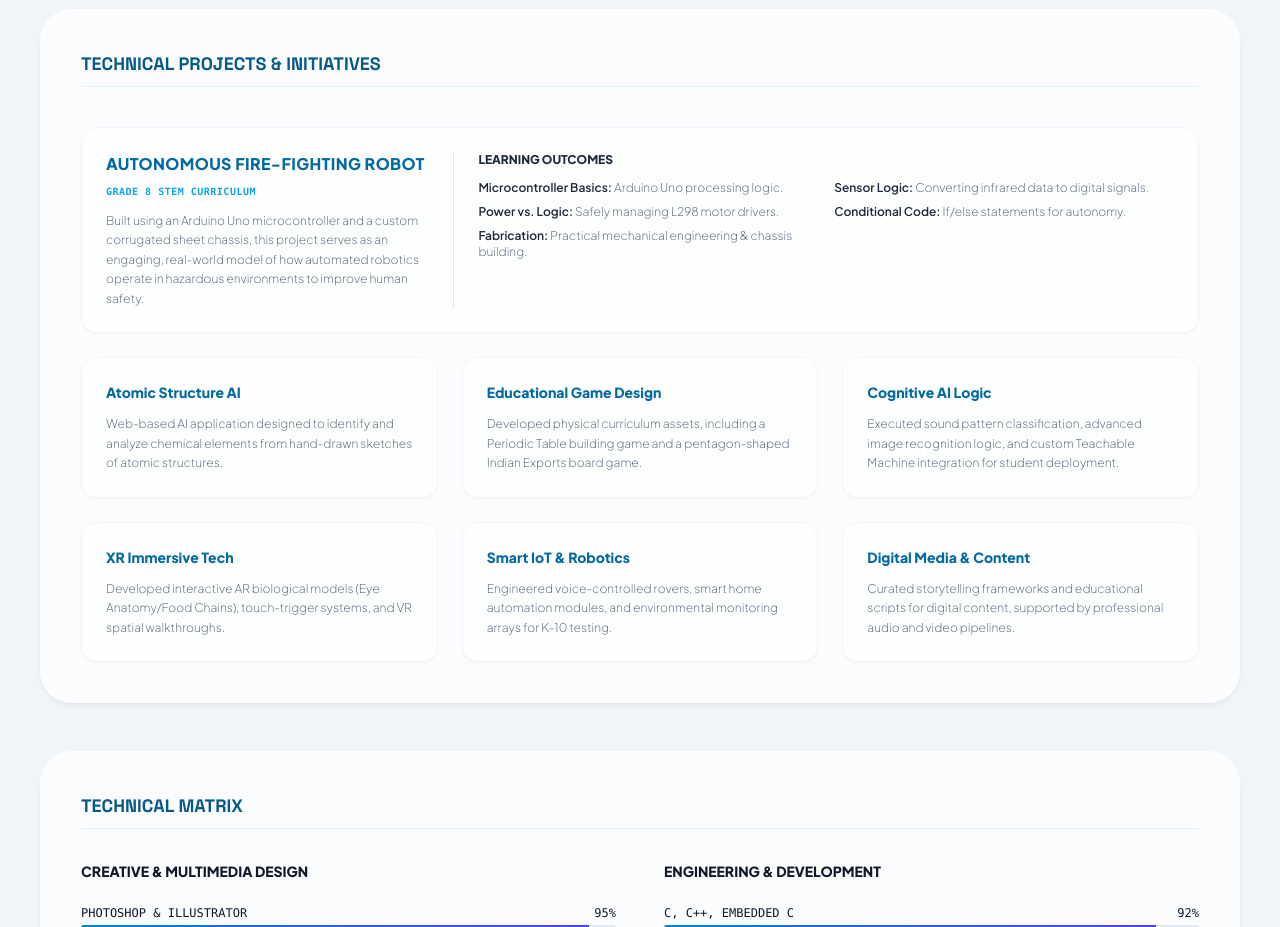
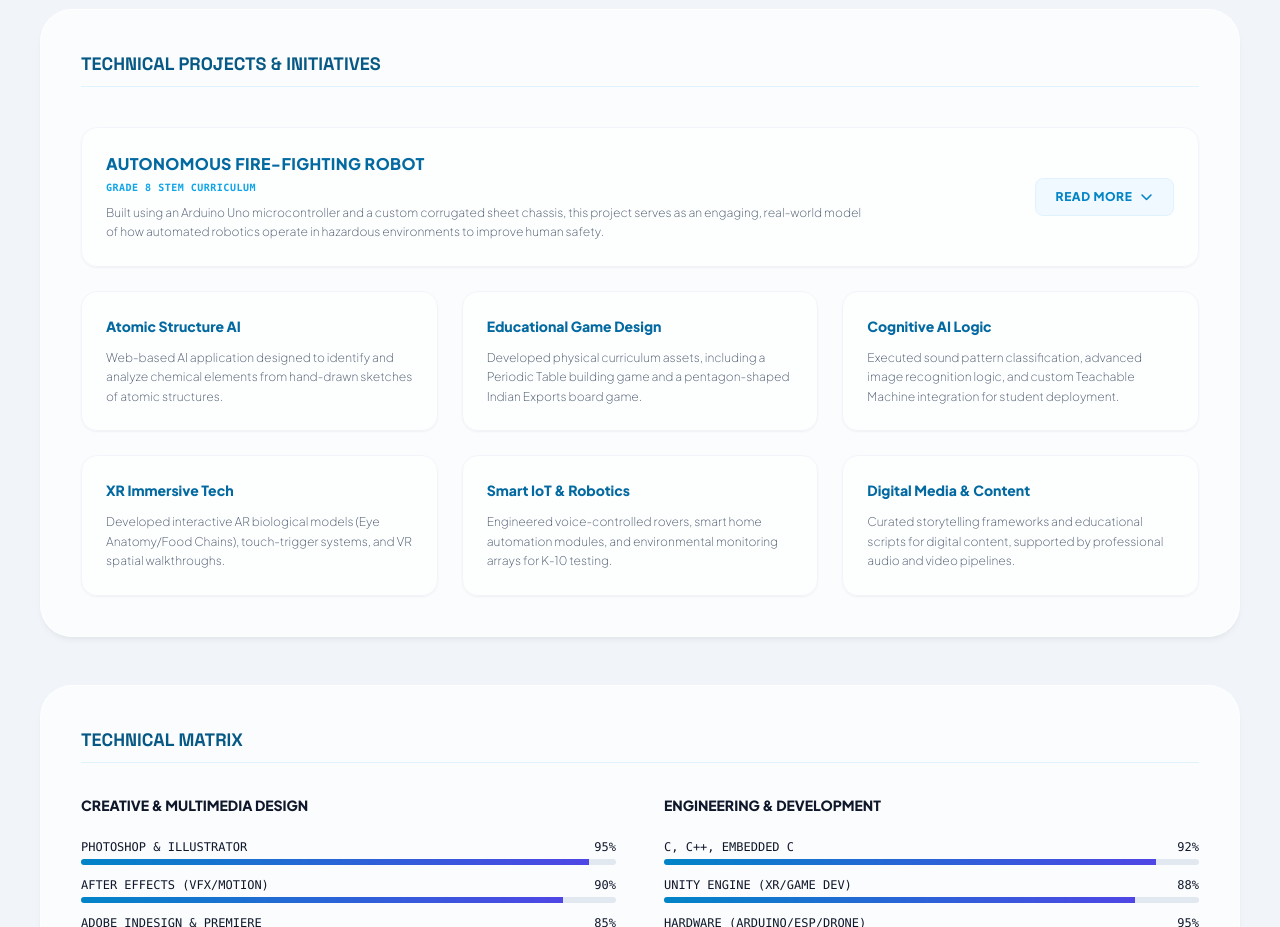
Before and after one commit to venkat1info-sys/Vengadeshperumal-Thangaraj, a plain HTML site: page index.html in a window 1280 px wide. Shown: the part 1380-2307 px from the top of the page. Drawn offline with nearby package versions, Linux system fonts and the light colour scheme.

Commit message:
Update index.html

```diff
--- a/index.html
+++ b/index.html
@@ -27,6 +27,10 @@
         /* Skill Bar Animation */
         .skill-bar { height: 6px; background: #e2e8f0; border-radius: 3px; overflow: hidden; }
         .skill-fill { height: 100%; background: linear-gradient(90deg, #0284c7, #4f46e5); transition: width 1.5s ease-out; }
+
+        /* Smooth Reveal Animation */
+        @keyframes fadeInDown { from { opacity: 0; transform: translateY(-10px); } to { opacity: 1; transform: translateY(0); } }
+        .expand-anim { animation: fadeInDown 0.4s ease-out forwards; }
     </style>
 </head>
 <body class="p-4 md:p-6 lg:p-10">
@@ -108,23 +112,39 @@
             <h2 class="font-display text-lg font-bold uppercase mb-10 text-sky-800 border-b border-sky-100 pb-2">Technical Projects & Initiatives</h2>
             <div class="grid md:grid-cols-2 lg:grid-cols-3 gap-6">
 
-                <div class="p-6 bg-white/50 rounded-2xl border border-slate-100 hover:bg-white transition-colors shadow-sm md:col-span-2 lg:col-span-3 flex flex-col md:flex-row gap-6">
-                    <div class="md:w-1/3 border-b md:border-b-0 md:border-r border-slate-200 pb-4 md:pb-0 md:pr-6">
-                        <h4 class="font-bold text-base mb-2 text-sky-700 uppercase tracking-wide">Autonomous Fire-Fighting Robot</h4>
-                        <p class="font-mono text-[10px] uppercase text-sky-500 font-bold tracking-wider mb-3">Grade 8 STEM Curriculum</p>
-                        <p class="text-xs text-slate-600 leading-relaxed font-light">
+                <div class="p-6 bg-white/50 rounded-2xl border border-slate-100 shadow-sm md:col-span-2 lg:col-span-3 transition-all duration-300">
+                    <div class="flex flex-col md:flex-row justify-between items-start md:items-center gap-4">
+                        <div>
+                            <h4 class="font-bold text-base mb-1 text-sky-700 uppercase tracking-wide">Autonomous Fire-Fighting Robot</h4>
+                            <p class="font-mono text-[10px] uppercase text-sky-500 font-bold tracking-wider mb-2">Grade 8 STEM Curriculum</p>
+                            <p class="text-xs text-slate-600 leading-relaxed font-light max-w-3xl">
                                 Built using an Arduino Uno microcontroller and a custom corrugated sheet chassis, this project serves as an engaging, real-world model of how automated robotics operate in hazardous environments to improve human safety.
                             </p>
                         </div>
-                    <div class="md:w-2/3">
+                        <button onclick="toggleDetails()" id="readMoreBtn" class="shrink-0 bg-sky-50 text-sky-600 hover:bg-sky-600 hover:text-white px-5 py-2.5 rounded-lg text-xs font-bold uppercase tracking-wider transition-colors flex items-center gap-2 border border-sky-100">
+                            Read More <i id="btnIcon" class="fa-solid fa-chevron-down"></i>
+                        </button>
+                    </div>
+
+                    <div id="projectDetails" class="hidden mt-6 pt-6 border-t border-slate-200">
+                        <div class="grid grid-cols-1 md:grid-cols-2 gap-8 expand-anim">
+                            <div>
+                                <h4 class="font-bold text-xs uppercase text-slate-800 mb-3">Project Overview</h4>
+                                <p class="text-xs text-slate-600 leading-relaxed font-light">
+                                    Developed specifically for Grade 8 students, the Autonomous Fire-Fighting Robot is a hands-on introduction to smart, self-guided vehicles. Built using an Arduino Uno microcontroller and a custom corrugated sheet chassis, this project challenges students to integrate sensors, motor control, and logic-based programming.
+                                </p>
+                            </div>
+                            <div>
                                 <h4 class="font-bold text-xs uppercase text-slate-800 mb-3">Learning Outcomes</h4>
-                        <ul class="grid grid-cols-1 md:grid-cols-2 gap-x-4 gap-y-2 text-xs text-slate-600 font-light">
+                                <ul class="grid grid-cols-1 gap-y-2 text-xs text-slate-600 font-light">
                                     <li><strong class="font-semibold text-slate-800">Microcontroller Basics:</strong> Arduino Uno processing logic.</li>
                                     <li><strong class="font-semibold text-slate-800">Sensor Logic:</strong> Converting infrared data to digital signals.</li>
                                     <li><strong class="font-semibold text-slate-800">Power vs. Logic:</strong> Safely managing L298 motor drivers.</li>
                                     <li><strong class="font-semibold text-slate-800">Conditional Code:</strong> If/else statements for autonomy.</li>
                                     <li><strong class="font-semibold text-slate-800">Fabrication:</strong> Practical mechanical engineering & chassis building.</li>
                                 </ul>
+                            </div>
+                        </div>
                     </div>
                 </div>
 
@@ -179,6 +199,7 @@
     </div>
 
     <script>
+        // TYPEWRITER ENGINE
         const role = "Subject Matter Expert & Regional Technical Coordinator | STEM Operations Executive.";
         const el = document.getElementById("typewriter");
         let i = 0, deleting = false;
@@ -196,6 +217,20 @@
             }
         }
         loop();
+
+        // READ MORE TOGGLE FUNCTION
+        function toggleDetails() {
+            const detailsDiv = document.getElementById("projectDetails");
+            const btn = document.getElementById("readMoreBtn");
+
+            if (detailsDiv.classList.contains("hidden")) {
+                detailsDiv.classList.remove("hidden");
+                btn.innerHTML = 'Read Less <i class="fa-solid fa-chevron-up"></i>';
+            } else {
+                detailsDiv.classList.add("hidden");
+                btn.innerHTML = 'Read More <i class="fa-solid fa-chevron-down"></i>';
+            }
+        }
     </script>
 </body>
 </html>
```
Lines whose indentation alone changed are shown as unchanged.
